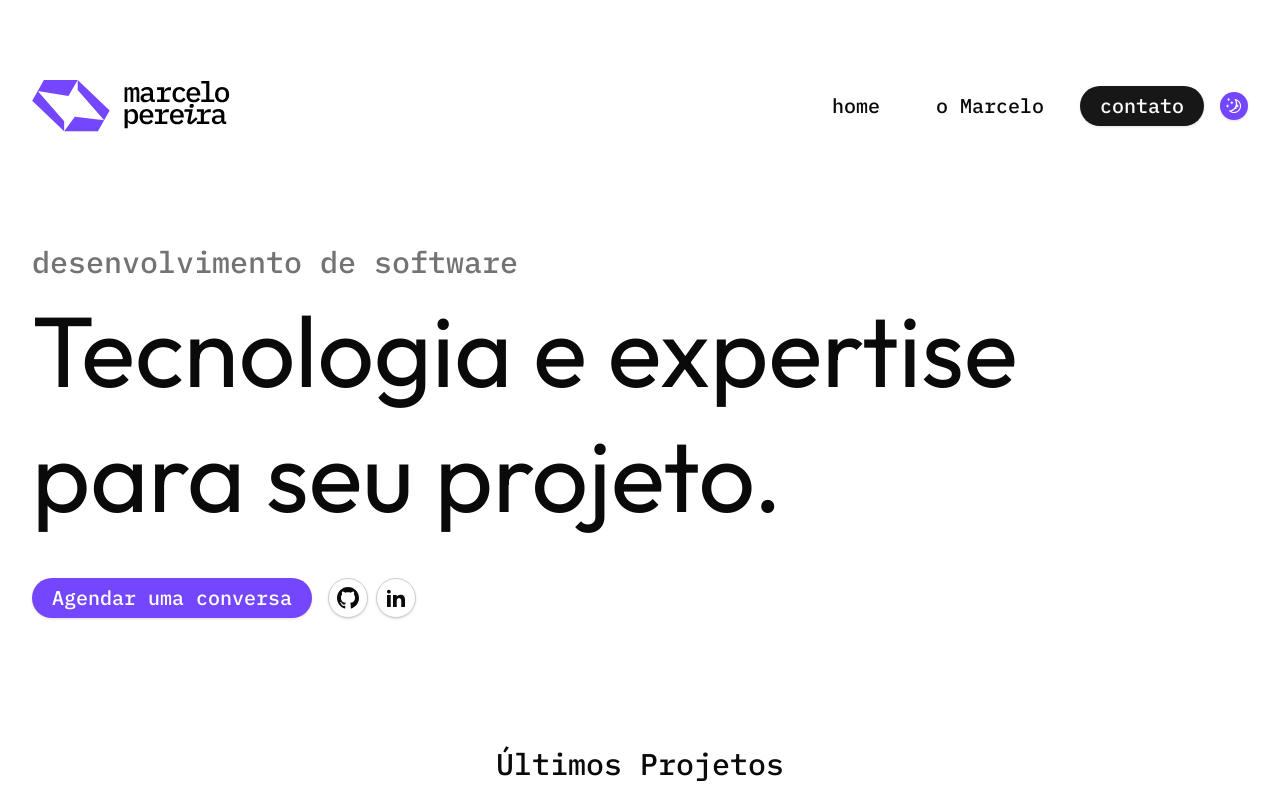
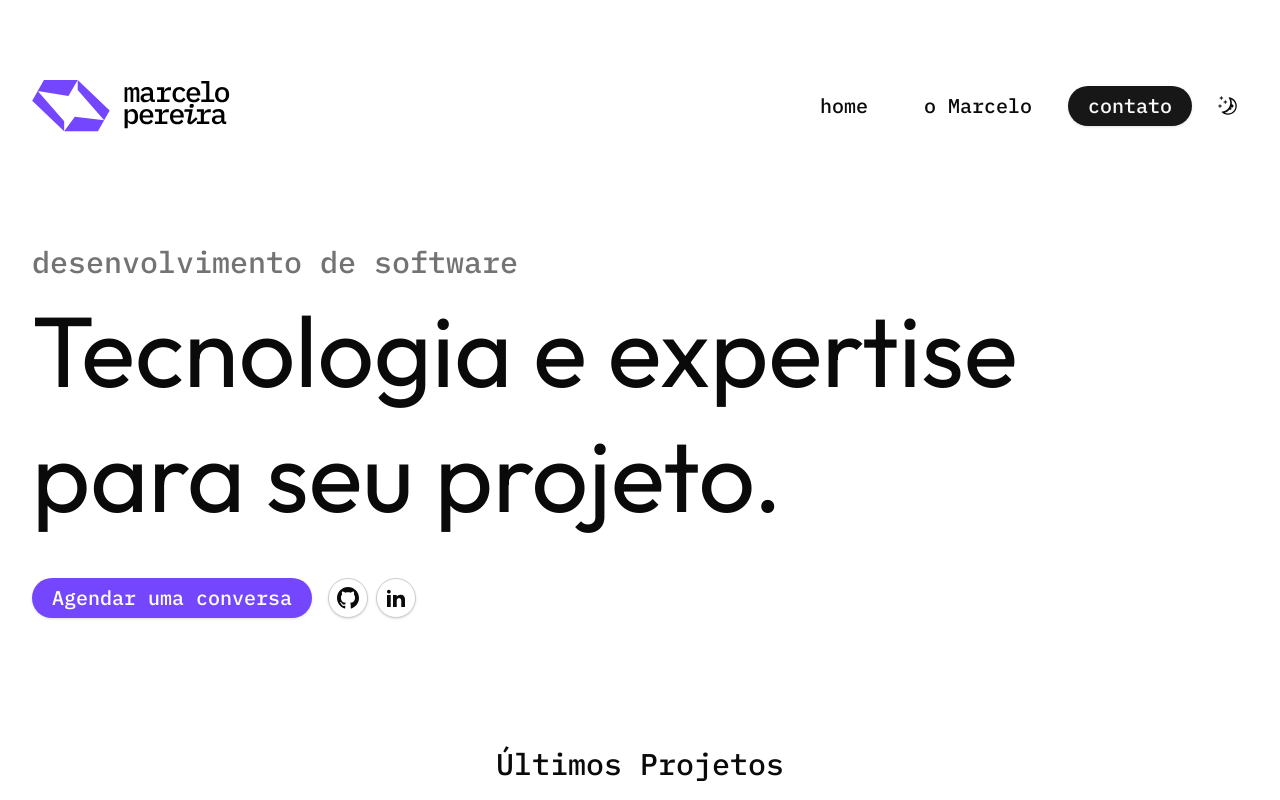
Before and after one commit to marcelopoars/my-website, a Next.js app: page / in a window 1280 px wide. Shown: the top 800 px of the page. Built offline with nearby package versions, Linux system fonts and the light colour scheme.

Commit message:
refactor(theme-toggle): streamline button structure and improve layout handling

```diff
--- a/src/shared/components/theme-toggle/theme-toggle.tsx
+++ b/src/shared/components/theme-toggle/theme-toggle.tsx
@@ -13,24 +13,18 @@ export function ThemeToggle() {
     setIsMounted(true)
   }, [])
 
-  // Enquanto não está montado, mostra o ícone do Sol e desabilita o botão
+  // Falback para evitar layout shift
   if (!isMounted) {
     return (
-      <div
-        className="w-auto flex items-center justify-center"
-        role="group"
-        aria-label="Alternar tema"
-      >
       <Button
-          className="size-7 transition-all duration-200"
+        className=" transition-all duration-200"
         variant="default"
         size="icon"
         disabled
         aria-label="Alternar tema"
       >
-          <SunIcon className="size-4" />
+        <SunIcon className="size-5" />
       </Button>
-      </div>
     )
   }
 
@@ -39,22 +33,16 @@ export function ThemeToggle() {
   const label = theme === 'light' ? 'Tema claro' : 'Tema escuro'
 
   return (
-    <div
-      className="w-auto flex items-center justify-center"
-      role="group"
-      aria-label="Alternar tema"
-    >
     <Button
-        className="size-7 transition-all duration-200"
-        variant="default"
+      className=" transition-all duration-200"
+      variant="ghost"
       size="icon"
       onClick={() => setTheme(nextTheme)}
       title={label}
       aria-label={label}
       aria-pressed={true}
     >
-        <ActiveIcon className="size-4" />
+      <ActiveIcon className="size-5" />
     </Button>
-    </div>
   )
 }
```
Lines whose indentation alone changed are shown as unchanged.
